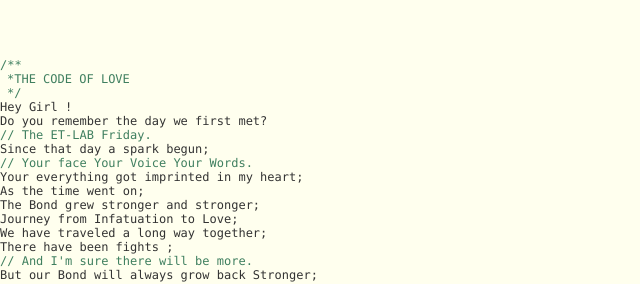
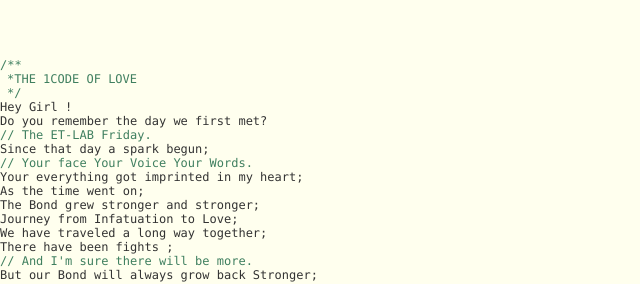
Before and after one commit to swapgtm/sunu, a plain HTML site: page index.html in a window 1280 px wide. Shown: the part 757-1041 px from the top of the page, 0-640 px from the left. Drawn offline with Linux system fonts and the light colour scheme.

Commit message:
Update index.html

```diff
--- a/index.html
+++ b/index.html
@@ -25,7 +25,7 @@
 	<div id="content">
 		<div id="code">
 			<span class="comments">/**</span><br />
-			<span class="space"/><span class="comments">*THE CODE OF LOVE</span><br />
+			<span class="space"/><span class="comments">*THE 1CODE OF LOVE</span><br />
 			<span class="space"/><span class="comments">*/</span><br />
 			Hey Girl !<br />
 			Do you remember the day we first met?<br />
```
